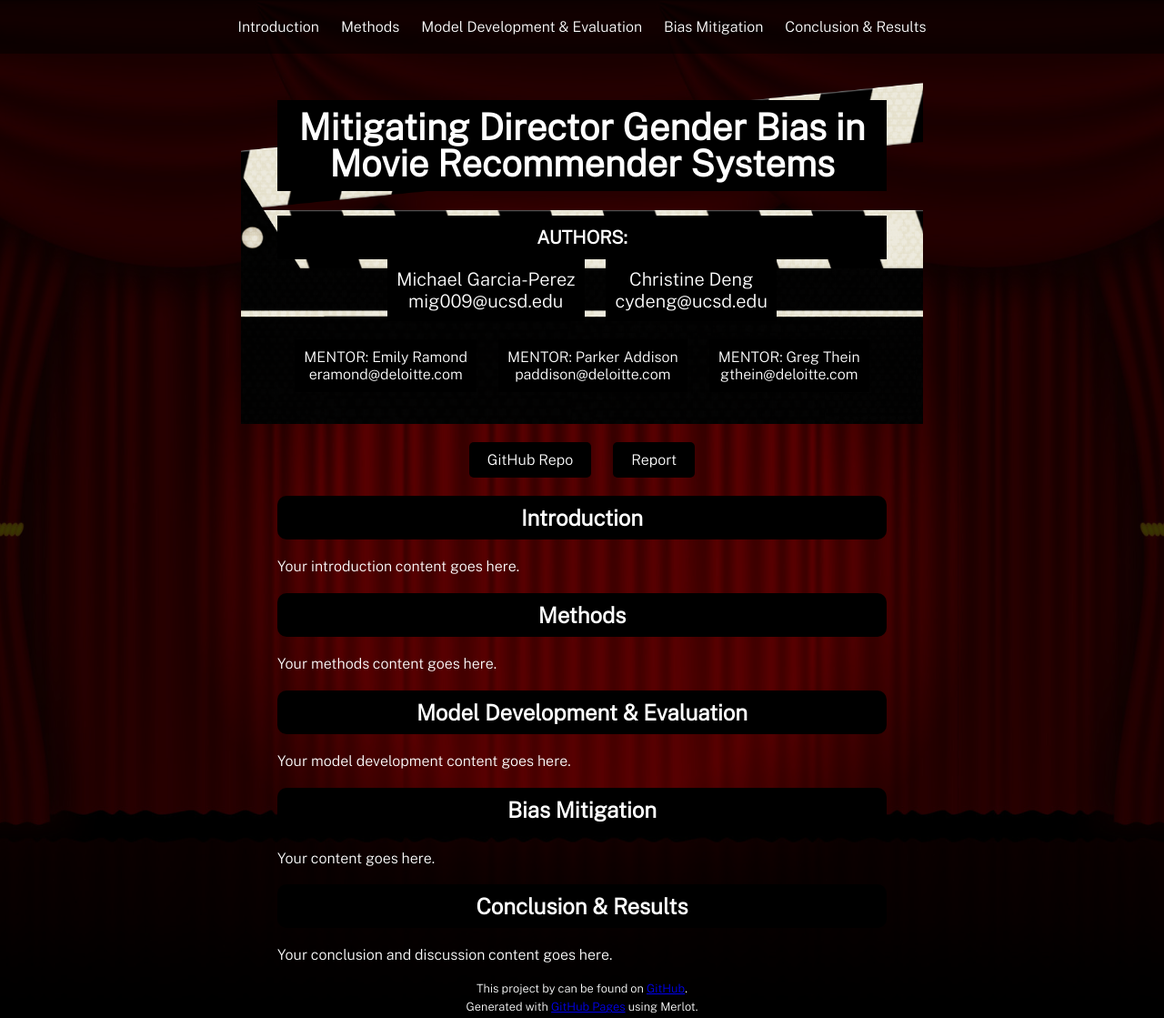
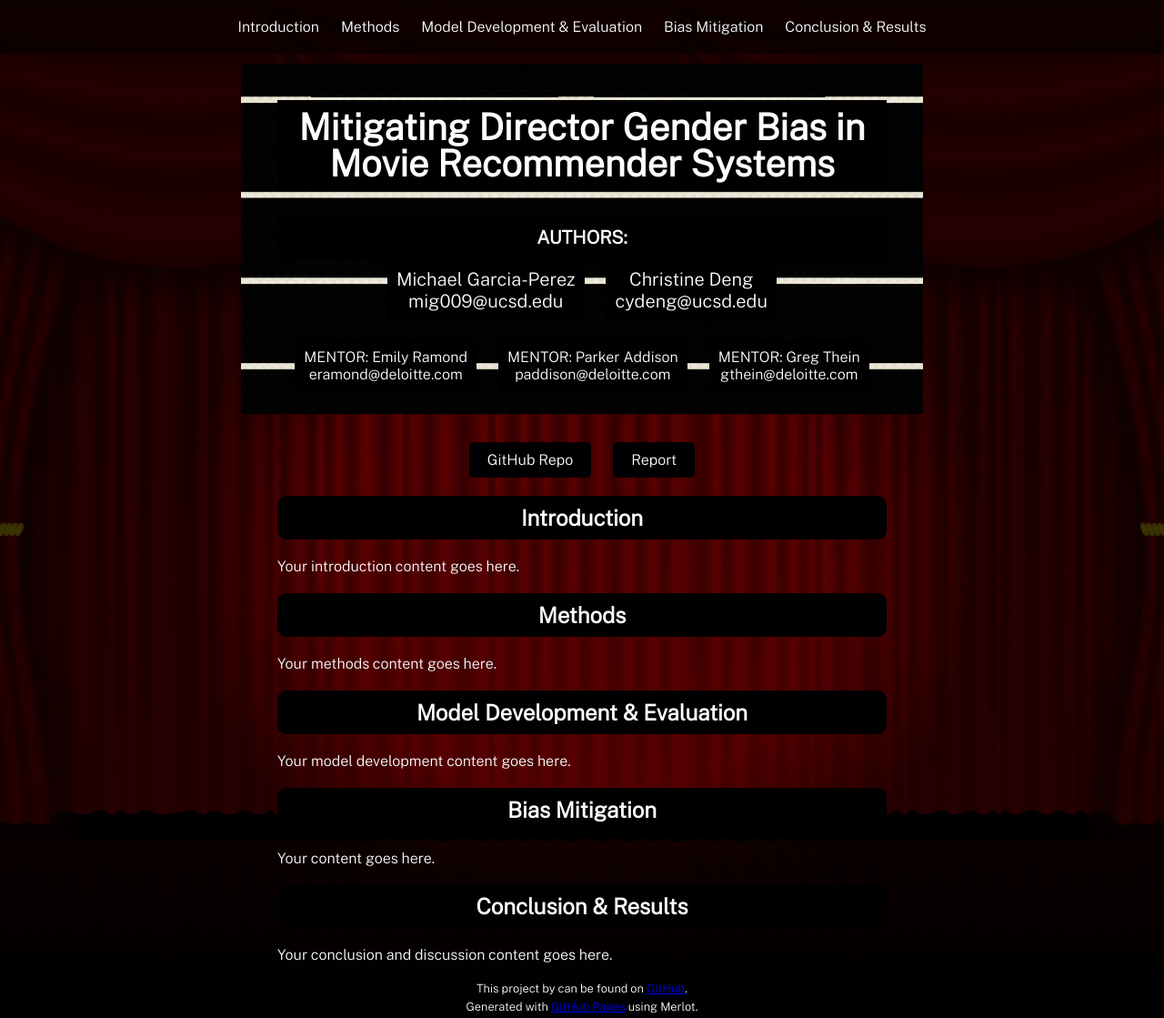
Before and after one commit to michael-garciaperez/DSC180A-Methodology-5, a Jekyll site: the page built from index.md, in a window 1280 px wide and 1119 px high. Shown: the whole window at 91% size. Built offline with Jekyll 4.4.1, drawn with Linux system fonts in a browser that asks for light colours.

Commit message:
Update style.scss

```diff
--- a/assets/css/style.scss
+++ b/assets/css/style.scss
@@ -27,7 +27,7 @@
   background-image: url('../images/clap_board.png');
   background-size: auto 200%;
   background-repeat: no-repeat;
-  background-position: center top;
+  background-position: center bottom;
 }
 
 header h1 {
```
